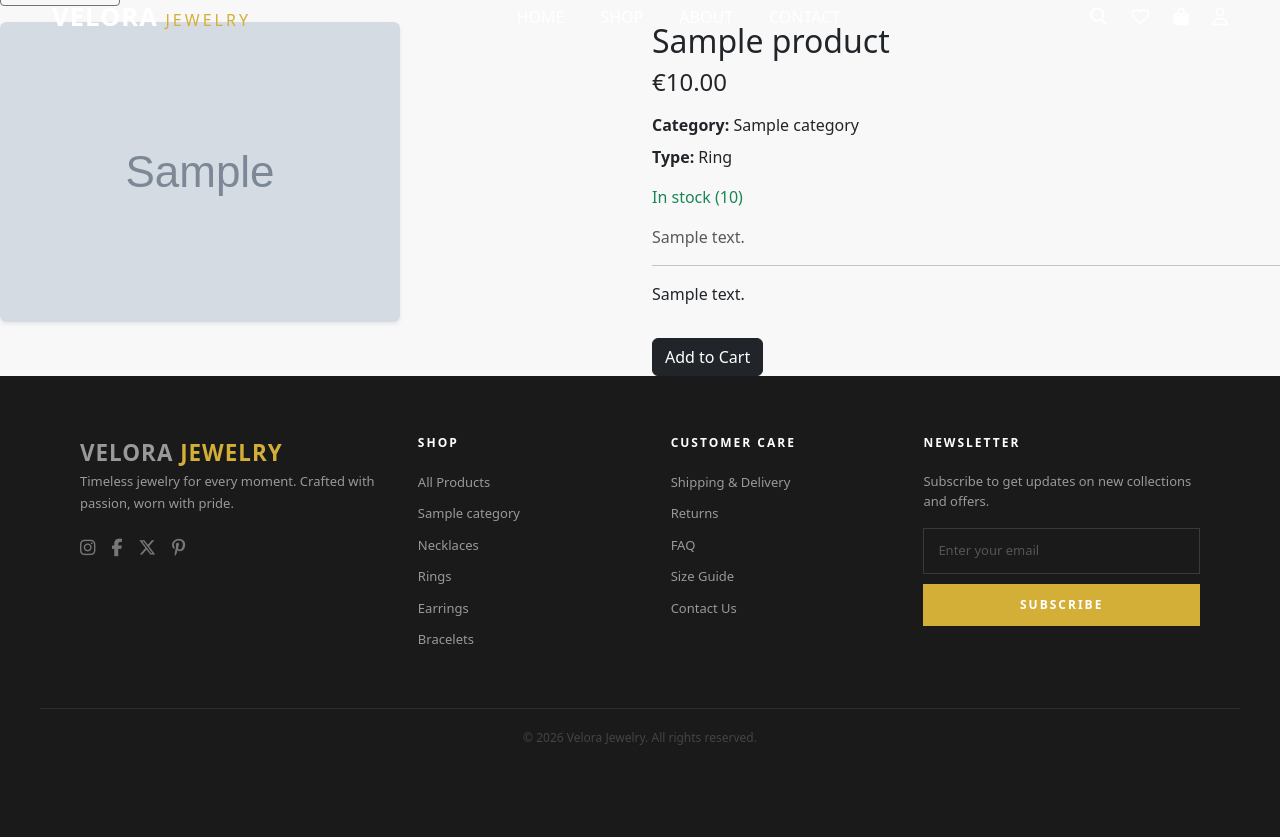
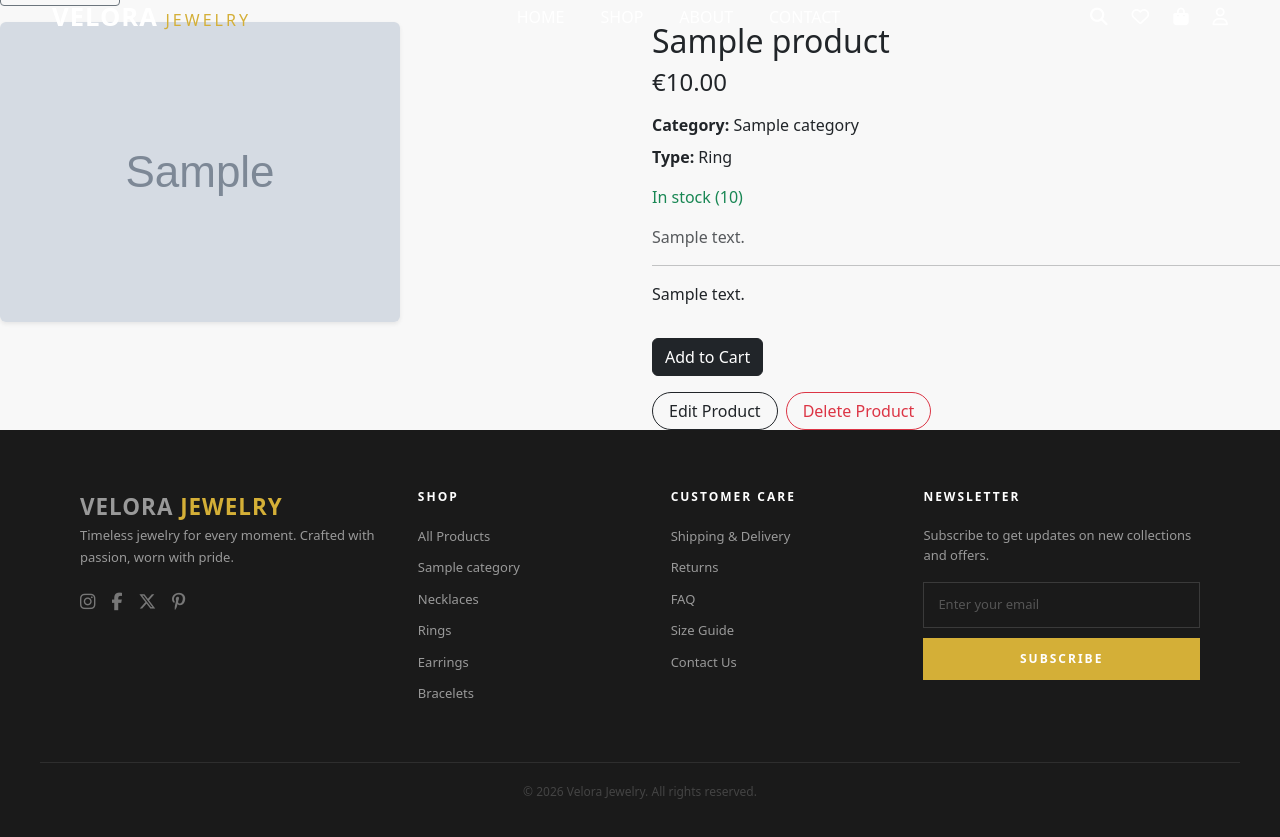
Before and after one commit to PDennise/velora_jewelry, a Django app: a page that uses templates/base.html in a window 1280 px wide. Shown: the part 25-862 px from the top of the page. Before the commit the page ends 770 px from the top, so only its background shows below. Run offline with Django 4.2, Linux system fonts and the light colour scheme; a user stored in the database is signed in; tables that the repository leaves empty hold one stand-in row (values such as "Sample post"); grey boxes marked "Sample" are stand-in pictures; some libraries are stand-ins or nearby versions.

Commit message:
feat(shop): add front-end admin CRUD for products
- Create shop/forms.py with ProductForm
- Add add_product, edit_product, delete_product views
- Add product_form.html and product_confirm_delete.html templates
- Add Edit/Delete buttons to product_detail.html for staff users
- Add Add Product link to navbar dropdown for staff users
- Fix URL conflict by moving add-product path before slug pattern

```diff
--- a/shop/templates/shop/product_detail.html
+++ b/shop/templates/shop/product_detail.html
@@ -71,6 +71,20 @@
                 </button>
             {% endif %}
         </form>
+
+        <!-- ADMIN CONTROLS -->
+        {% if request.user.is_staff %}
+        <div class="d-flex gap-2 mt-3">
+            <a href="{% url 'shop:edit-product' slug=product.slug %}"
+               class="btn btn-outline-dark rounded-pill px-3">
+                Edit Product
+            </a>
+            <a href="{% url 'shop:delete-product' slug=product.slug %}"
+               class="btn btn-outline-danger rounded-pill px-3">
+                Delete Product
+            </a>
+        </div>
+        {% endif %}
     </div>
 </div>
 
--- a/shop/urls.py
+++ b/shop/urls.py
@@ -1,12 +1,17 @@
 from django.urls import path
 from .views import ProductListView, ProductDetailView
+from . import views
 
 app_name = 'shop'
 
 urlpatterns = [
     path("products/", ProductListView.as_view(), name="product-list"),
+    path("products/add/", views.add_product, name="add-product"),
 
     path("products/<slug:slug>/",
          ProductDetailView.as_view(),
          name="product-detail"),
+
+    path("products/<slug:slug>/edit/", views.edit_product, name="edit-product"),
+    path("products/<slug:slug>/delete/", views.delete_product, name="delete-product"),
 ]
--- a/shop/views.py
+++ b/shop/views.py
@@ -2,6 +2,11 @@ from django.views.generic import ListView, DetailView
 from .models import Product, Category
 from django.shortcuts import get_object_or_404
 from django.db.models import Q
+from django.contrib.auth.decorators import login_required
+from django.contrib.admin.views.decorators import staff_member_required
+from django.shortcuts import render, redirect
+from django.contrib import messages
+from .forms import ProductForm
 
 # Create your views here.
 
@@ -103,3 +108,45 @@ class ProductDetailView(DetailView):            # Get one product by pk from DB
             Product,
             slug=self.kwargs["slug"]
     )
+
+
+@staff_member_required
+def add_product(request):
+    if request.method == 'POST':
+        form = ProductForm(request.POST, request.FILES)
+        if form.is_valid():
+            product = form.save()                           # Save the new product to the database
+            messages.success(request, f'{product.name} successfully added.')
+            return redirect('shop:product-detail', slug=product.slug)
+    else:
+        form = ProductForm()
+
+    return render(request, 'shop/product_form.html', {'form': form, 'action': 'Add'})
+
+
+@staff_member_required
+def edit_product(request, slug):
+    product = get_object_or_404(Product, slug=slug)        # Get the product or return 404
+
+    if request.method == 'POST':
+        form = ProductForm(request.POST, request.FILES, instance=product)
+        if form.is_valid():
+            product = form.save()                           # Save the updated product
+            messages.success(request, f'{product.name} successfully updated.')
+            return redirect('shop:product-detail', slug=product.slug)
+    else:
+        form = ProductForm(instance=product)
+
+    return render(request, 'shop/product_form.html', {'form': form, 'action': 'Edit', 'product': product})
+
+
+@staff_member_required
+def delete_product(request, slug):
+    product = get_object_or_404(Product, slug=slug)        # Get the product or return 404
+
+    if request.method == 'POST':
+        product.delete()                                    # Delete the product from the database
+        messages.success(request, 'Product successfully deleted.')
+        return redirect('shop:product-list')
+
+    return render(request, 'shop/product_confirm_delete.html', {'product': product})
--- a/templates/base.html
+++ b/templates/base.html
@@ -122,6 +122,13 @@
                                     Profile
                                 </a>
                             </li>
+                            {% if user.is_staff %}
+                            <li>
+                                <a class="dropdown-item" href="{% url 'shop:add-product' %}">
+                                    Add Product
+                                </a>
+                            </li>
+                            {% endif %}
                             <li>
                                 <form method="POST" action="{% url 'users:logout' %}">
                                     {% csrf_token %}
```
Also changed, not shown: shop/forms.py (added, +31 -0 lines), shop/templates/shop/product_confirm_delete.html (added, +29 -0 lines), shop/templates/shop/product_form.html (added, +39 -0 lines).
